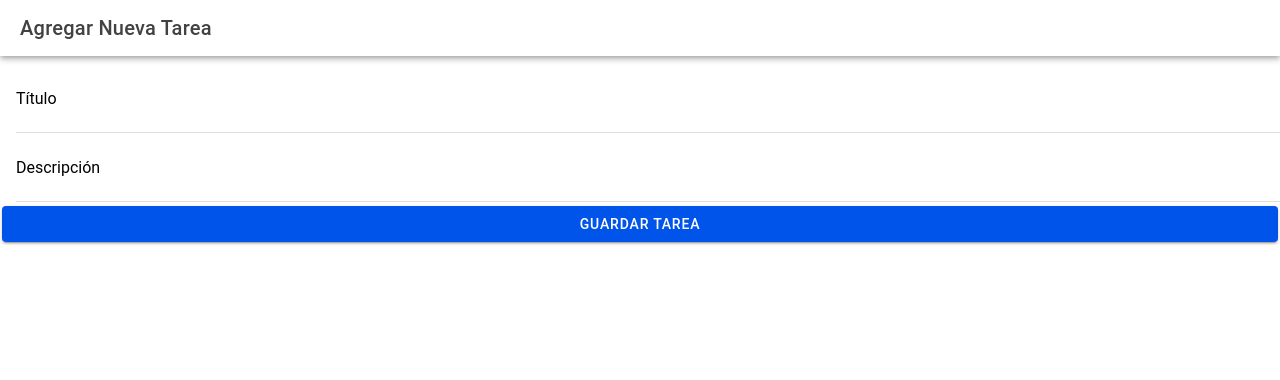
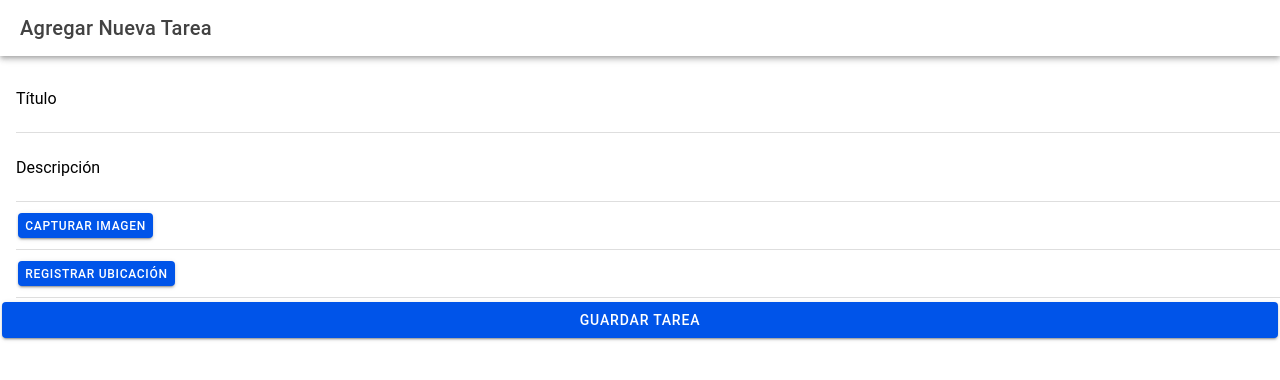
Before and after one commit to daniOlg/go-and-grow, a React (Vite) app: page /tasks in a window 1280 px wide. Both pictures are taken after a click on the element "NUEVA TAREA". Shown: the top 380 px of the page. Built offline with nearby package versions, Linux system fonts and the light colour scheme.

Commit message:
feat: add image capture & geolocation

```diff
--- a/package.json
+++ b/package.json
@@ -12,8 +12,11 @@
     "lint": "eslint"
   },
   "dependencies": {
+    "@capacitor/android": "^6.2.0",
     "@capacitor/app": "6.0.2",
+    "@capacitor/camera": "^6.1.1",
     "@capacitor/core": "6.2.0",
+    "@capacitor/geolocation": "^6.0.2",
     "@capacitor/haptics": "6.0.2",
     "@capacitor/keyboard": "6.0.3",
     "@capacitor/status-bar": "6.0.2",
--- a/src/pages/TaskForm.tsx
+++ b/src/pages/TaskForm.tsx
@@ -3,6 +3,7 @@ import {
   IonButton,
   IonContent,
   IonHeader,
+  IonImg,
   IonInput,
   IonItem,
   IonLabel,
@@ -12,6 +13,8 @@ import {
   IonTitle,
   IonToolbar,
 } from '@ionic/react';
+import { Camera, CameraResultType } from '@capacitor/camera';
+import { Geolocation } from '@capacitor/geolocation';
 
 import { Task, TaskSchema } from '@/schemas';
 
@@ -22,13 +25,17 @@ type Props = {
 export function TaskForm({ addTask }: Props) {
   const [title, setTitle] = useState('');
   const [description, setDescription] = useState('');
+  const [image, setImage] = useState<string | null>(null);
+  const [location, setLocation] = useState<{ latitude: number; longitude: number } | null>(null);
   const [errors, setErrors] = useState<{ title?: string; description?: string }>({});
 
-  const handleAddTask = () => {
+  const handleAddTask = async () => {
     const result = TaskSchema.safeParse({
       id: Date.now().toString(),
       title,
       description,
+      image,
+      location,
     });
 
     if (!result.success) {
@@ -44,6 +51,32 @@ export function TaskForm({ addTask }: Props) {
     addTask(result.data);
     setTitle('');
     setDescription('');
+    setImage(null);
+    setLocation(null);
+  };
+
+  const captureImage = async () => {
+    try {
+      const photo = await Camera.getPhoto({
+        resultType: CameraResultType.DataUrl,
+        quality: 90,
+      });
+      setImage(photo.dataUrl!);
+    } catch (error) {
+      console.error('Error al capturar la imagen', error);
+    }
+  };
+
+  const getLocation = async () => {
+    try {
+      const position = await Geolocation.getCurrentPosition();
+      setLocation({
+        latitude: position.coords.latitude,
+        longitude: position.coords.longitude,
+      });
+    } catch (error) {
+      console.error('Error al obtener la ubicación', error);
+    }
   };
 
   return (
@@ -79,6 +112,29 @@ export function TaskForm({ addTask }: Props) {
               <p>{errors.description}</p>
             </IonText>
           )}
+          <IonItem>
+            {image && <IonImg src={image} />}
+            <IonButton expand="block" onClick={captureImage}>
+              Capturar Imagen
+            </IonButton>
+          </IonItem>
+          <IonItem>
+            <IonButton expand="block" onClick={getLocation}>
+              Registrar Ubicación
+            </IonButton>
+            {location && (
+              <IonText>
+                <p>
+                  Ubicación:
+                  {' '}
+                  {location.latitude}
+                  ,
+                  {' '}
+                  {location.longitude}
+                </p>
+              </IonText>
+            )}
+          </IonItem>
           <IonButton expand="block" onClick={handleAddTask}>
             Guardar Tarea
           </IonButton>
--- a/src/pages/TaskList.tsx
+++ b/src/pages/TaskList.tsx
@@ -1,6 +1,6 @@
 import { useEffect, useState } from 'react';
 import {
-  IonButton, IonContent, IonHeader, IonItem, IonList, IonPage, IonTitle, IonToolbar,
+  IonButton, IonContent, IonHeader, IonImg, IonItem, IonList, IonPage, IonTitle, IonToolbar,
 } from '@ionic/react';
 import { TaskForm } from '@/pages';
 import { Task } from '@/schemas';
@@ -45,6 +45,17 @@ export function TaskList() {
               <div>
                 <h3>{task.title}</h3>
                 <p>{task.description}</p>
+                {task.location && (
+                  <p>
+                    Ubicación:
+                    {' '}
+                    {task.location.latitude}
+                    ,
+                    {' '}
+                    {task.location.longitude}
+                  </p>
+                )}
+                {task.image && <IonImg src={task.image} />}
               </div>
               <IonButton color="danger" slot="end" onClick={() => deleteTask(task.id)}>
                 Eliminar
--- a/src/schemas/task.ts
+++ b/src/schemas/task.ts
@@ -4,6 +4,11 @@ export const TaskSchema = z.object({
   id: z.string(),
   title: z.string().min(1, 'El título es obligatorio'),
   description: z.string().min(1, 'La descripción es obligatoria'),
+  image: z.string().optional(),
+  location: z.object({
+    latitude: z.number(),
+    longitude: z.number(),
+  }).optional(),
 });
 
 export type Task = z.infer<typeof TaskSchema>;
```
Also changed, not shown: capacitor.config.ts (+11 -2 lines), 1 other file (tests, documents, lock files or other folders).
